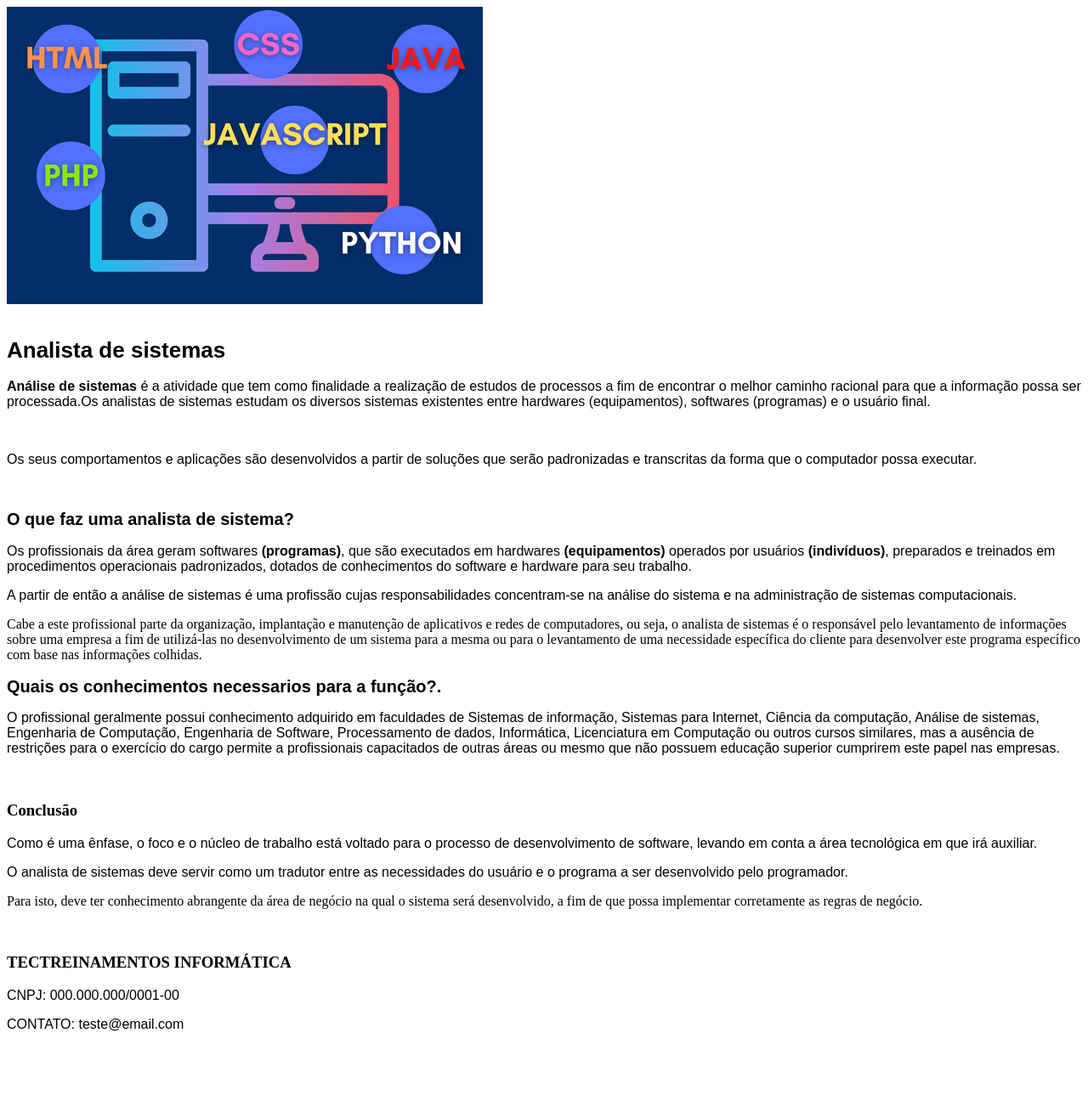
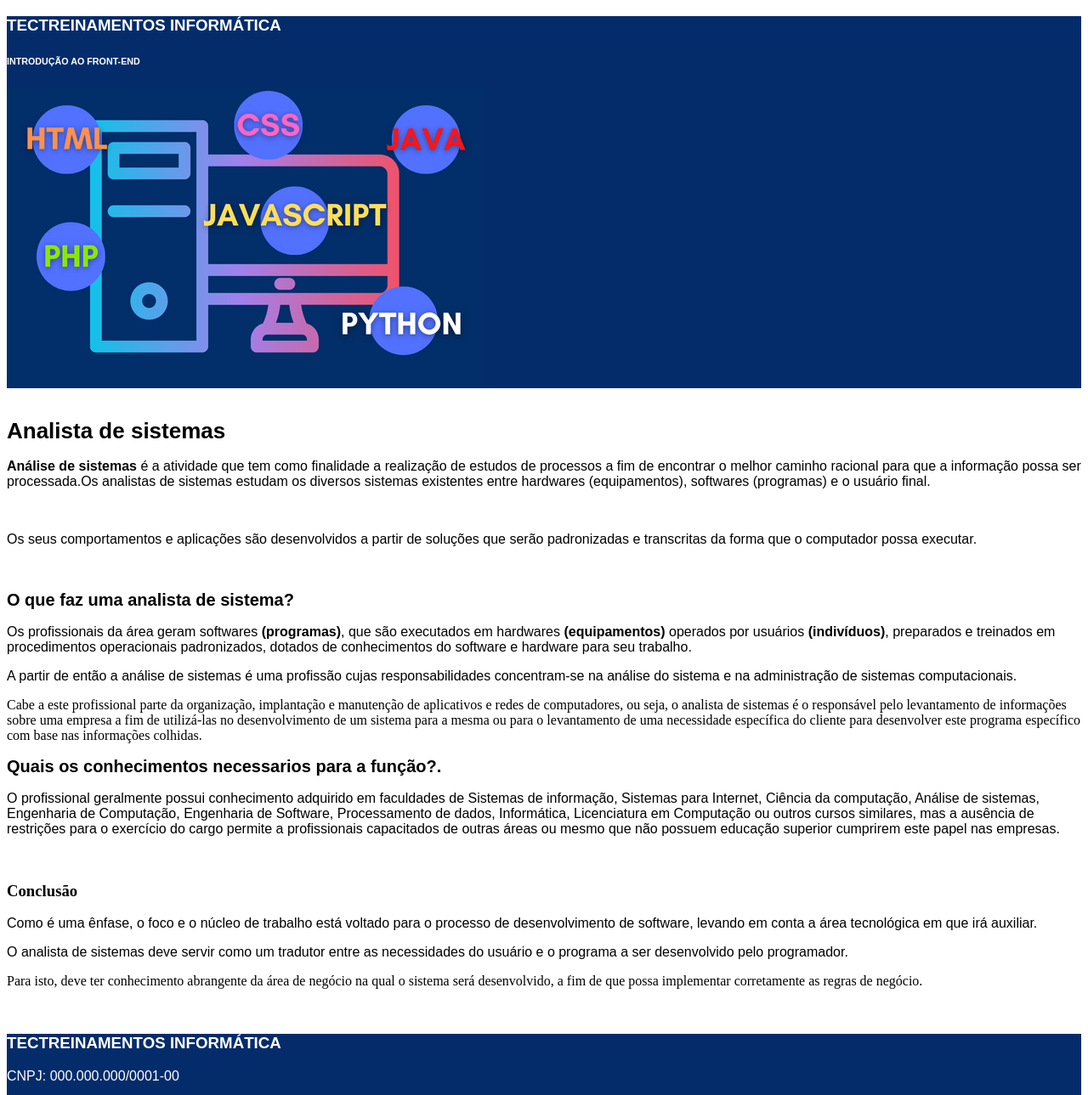
Before and after one commit to sousamarcelo/html_e_css, a plain HTML site: page index.html in a window 1280 px wide. Shown: the top 1289 px of the page at 85% size. Before the commit the page ends 1231 px from the top, so only its background shows below. Drawn offline with Linux system fonts and the light colour scheme.

Commit message:
10. CSS para Cabeçalho e Rodapé

```diff
--- a/index.html
+++ b/index.html
@@ -20,11 +20,25 @@
 				font-family: arial;
 				font-size: 20px;
 			}
+
+			header{
+				background-color: #042c6b;
+				color: #fff;
+				font-family: arial;
+			}
+
+			footer{
+				background-color: #042c6b;
+				color: #fff;
+				font-family: arial;
+			}
 		</style>
 	</head>
 
 	<body>
 		<header>
+			<h3>TECTREINAMENTOS INFORMÁTICA</h3>
+			<h6>INTRODUÇÃO AO FRONT-END</h6>
 			<img src="img/topo-site.png" alt="Imagem sobre analista de sistemas">
 
 		</header>
```
